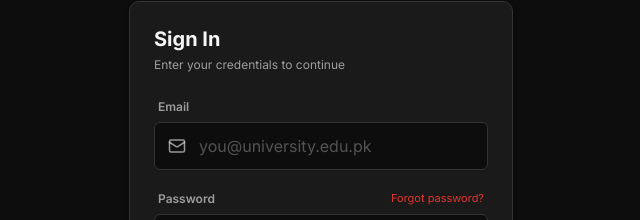
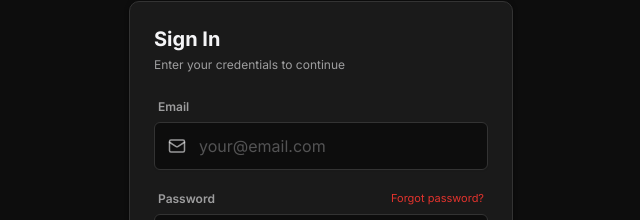
Before and after one commit to mokashkumar1/SnartCR, a React (Vite) app: page /login in a window 1280 px wide. Shown: the part 288-508 px from the top of the page, without its empty margins (319-959 px from the left). Built offline with nearby package versions, Linux system fonts and the light colour scheme; no server answers.

Commit message:
UI: Change email placeholder to be generic

```diff
--- a/src/pages/Auth/LoginPage.jsx
+++ b/src/pages/Auth/LoginPage.jsx
@@ -132,7 +132,7 @@ export default function LoginPage() {
                       type="email"
                       value={email}
                       onChange={(e) => setEmail(e.target.value)}
-                      placeholder="you@university.edu.pk"
+                      placeholder="your@email.com"
                       className="w-full h-12 pl-11 pr-4 bg-surface-bg border border-border rounded-md text-dark placeholder:text-dark-30 focus:outline-none focus:border-primary focus:shadow-[0_0_0_3px_var(--color-border-focus)] transition-fast shadow-sm"
                       required
                     />
```
